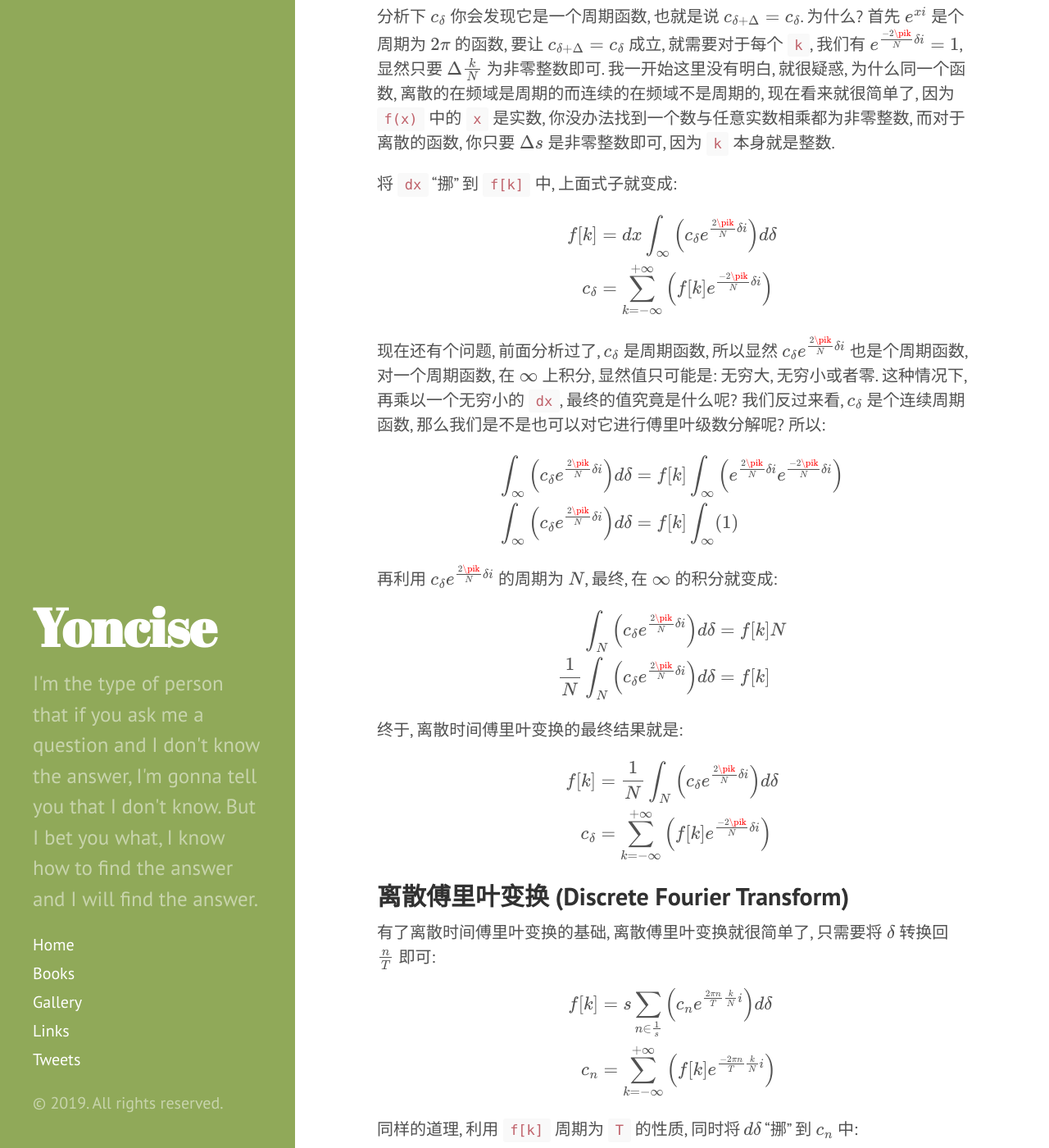
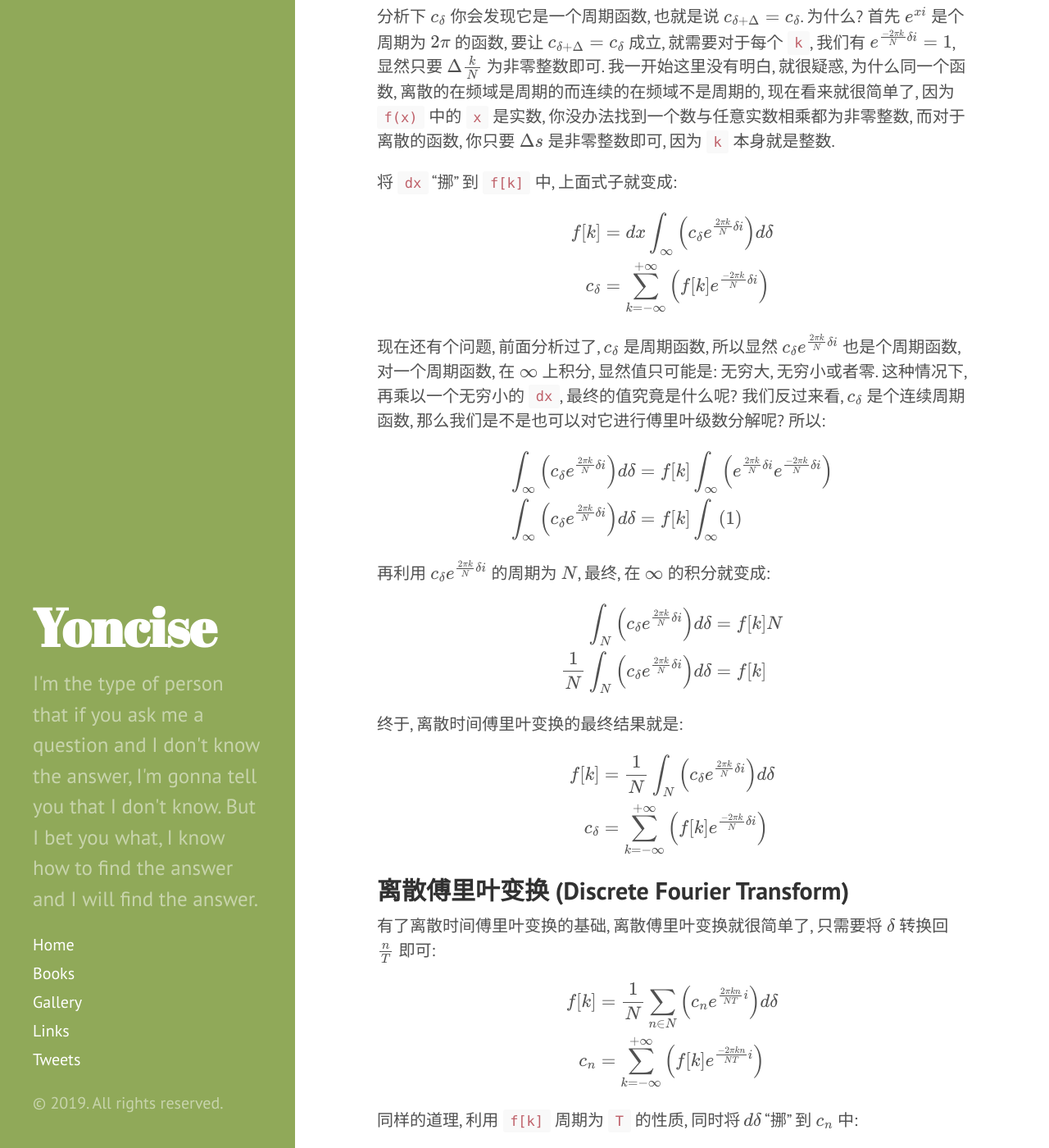
Before and after one commit to yoncise/yoncise.github.io, a Jekyll site: the page built from _posts/2019-08-01-傅里叶里傅.md, in a window 1280 px wide and 1400 px high, scrolled down 3856 px. Shown: the whole window at 82% size. Built offline with Jekyll 4.4.1, drawn with Linux system fonts in a browser that asks for light colours; formulas are drawn with MathJax 3; some of the changed text lies outside the part shown.

Commit message:
typo fix

```diff
--- a/_posts/2019-08-01-傅里叶里傅.md
+++ b/_posts/2019-08-01-傅里叶里傅.md
@@ -138,9 +138,9 @@ $$
 
 $$
 \begin{align*}
-f[k] &= \int_{\infty} \left(c_{\delta} e^{\frac{2\pik}{N}\delta i}\right) d\delta \\
+f[k] &= \int_{\infty} \left(c_{\delta} e^{\frac{2\pi k}{N}\delta i}\right) d\delta \\
 
-c_{\delta} &= \sum_{k=-\infty}^{+\infty} \left(f[k] e^{\frac{-2\pik}{N}\delta i} dx\right)
+c_{\delta} &= \sum_{k=-\infty}^{+\infty} \left(f[k] e^{\frac{-2\pi k}{N}\delta i} dx\right)
 \end{align*}
 $$
 
@@ -149,7 +149,7 @@ $$
 
 分析下 $$ c_{\delta} $$ 你会发现它是一个周期函数, 也就是说 $$ c_{\delta + \Delta} = c_{\delta} $$.
 为什么? 首先 $$ e^{xi} $$ 是个周期为 $$ 2\pi $$ 的函数, 要让 $$ c_{\delta + \Delta} = c_{\delta} $$ 成立,
-就需要对于每个 `k`, 我们有 $$ e^{\frac{-2\pik}{N}\delta i} = 1 $$, 显然只要 $$ \Delta \frac{k}{N} $$ 为非零整数即可.
+就需要对于每个 `k`, 我们有 $$ e^{\frac{-2\pi k}{N}\delta i} = 1 $$, 显然只要 $$ \Delta \frac{k}{N} $$ 为非零整数即可.
 我一开始这里没有明白, 就很疑惑, 为什么同一个函数, 离散的在频域是周期的而连续的在频域不是周期的,
 现在看来就很简单了, 因为 `f(x)` 中的 `x` 是实数, 你没办法找到一个数与任意实数相乘都为非零整数,
 而对于离散的函数, 你只要 $$\Delta s$$ 是非零整数即可, 因为 `k` 本身就是整数.
@@ -158,32 +158,32 @@ $$
 
 $$
 \begin{align*}
-f[k] &= dx \int_{\infty} \left(c_{\delta} e^{\frac{2\pik}{N}\delta i}\right) d\delta \\
+f[k] &= dx \int_{\infty} \left(c_{\delta} e^{\frac{2\pi k}{N}\delta i}\right) d\delta \\
 
-c_{\delta} &= \sum_{k=-\infty}^{+\infty} \left(f[k] e^{\frac{-2\pik}{N}\delta i} \right)
+c_{\delta} &= \sum_{k=-\infty}^{+\infty} \left(f[k] e^{\frac{-2\pi k}{N}\delta i} \right)
 \end{align*}
 $$
 
-现在还有个问题, 前面分析过了, $$  c_{\delta} $$ 是周期函数, 所以显然 $$ c_{\delta} e^{\frac{2\pik}{N}\delta i} $$
+现在还有个问题, 前面分析过了, $$  c_{\delta} $$ 是周期函数, 所以显然 $$ c_{\delta} e^{\frac{2\pi k}{N}\delta i} $$
 也是个周期函数, 对一个周期函数, 在 $$ \infty $$ 上积分, 显然值只可能是: 无穷大, 无穷小或者零. 这种情况下,
 再乘以一个无穷小的 `dx`, 最终的值究竟是什么呢? 我们反过来看, $$ c_{\delta} $$ 是个连续周期函数,
 那么我们是不是也可以对它进行傅里叶级数分解呢? 所以:
 
 $$
 \begin{align*}
-\int_{\infty} \left(c_{\delta} e^{\frac{2\pik}{N}\delta i}\right) d\delta &= f[k] \int_{\infty}  \left( e^{\frac{2\pik}{N}\delta i} e^{\frac{-2\pik}{N}\delta i} \right) \\
+\int_{\infty} \left(c_{\delta} e^{\frac{2\pi k}{N}\delta i}\right) d\delta &= f[k] \int_{\infty}  \left( e^{\frac{2\pi k}{N}\delta i} e^{\frac{-2\pi k}{N}\delta i} \right) \\
 
-\int_{\infty} \left(c_{\delta} e^{\frac{2\pik}{N}\delta i}\right) d\delta &= f[k] \int_{\infty}(1)
+\int_{\infty} \left(c_{\delta} e^{\frac{2\pi k}{N}\delta i}\right) d\delta &= f[k] \int_{\infty}(1)
 \end{align*}
 $$
 
-再利用 $$ c_{\delta} e^{\frac{2\pik}{N}\delta i} $$ 的周期为 $$ N $$, 最终, 在 $$ \infty $$ 的积分就变成:
+再利用 $$ c_{\delta} e^{\frac{2\pi k}{N}\delta i} $$ 的周期为 $$ N $$, 最终, 在 $$ \infty $$ 的积分就变成:
 
 $$
 \begin{align*}
-\int_{N} \left(c_{\delta} e^{\frac{2\pik}{N}\delta i}\right) d\delta &= f[k] N \\
+\int_{N} \left(c_{\delta} e^{\frac{2\pi k}{N}\delta i}\right) d\delta &= f[k] N \\
 
-\frac{1}{N}\int_{N} \left(c_{\delta} e^{\frac{2\pik}{N}\delta i}\right) d\delta &= f[k]
+\frac{1}{N}\int_{N} \left(c_{\delta} e^{\frac{2\pi k}{N}\delta i}\right) d\delta &= f[k]
 \end{align*}
 $$
 
@@ -191,9 +191,9 @@ $$
 
 $$
 \begin{align*}
-f[k] &= \frac{1}{N}\int_{N} \left(c_{\delta} e^{\frac{2\pik}{N}\delta i}\right) d\delta \\
+f[k] &= \frac{1}{N}\int_{N} \left(c_{\delta} e^{\frac{2\pi k}{N}\delta i}\right) d\delta \\
 
-c_{\delta} &= \sum_{k=-\infty}^{+\infty} \left(f[k] e^{\frac{-2\pik}{N}\delta i} \right)
+c_{\delta} &= \sum_{k=-\infty}^{+\infty} \left(f[k] e^{\frac{-2\pi k}{N}\delta i} \right)
 \end{align*}
 $$
 
@@ -204,9 +204,9 @@ $$
 
 $$
 \begin{align*}
-f[k] &= s\sum_{n \in \frac{1}{s}} \left(c_n e^{\frac{2 \pi n}{T} \frac{k}{N} i}\right) d\delta \\
+f[k] &= \frac{1}{N}\sum_{n \in N} \left(c_n e^{\frac{2 \pi kn}{NT} i}\right) d\delta \\
 
-c_n &= \sum_{k=-\infty}^{+\infty} \left(f[k] e^{\frac{-2 \pi n}{T} \frac{k}{N} i} \right)
+c_n &= \sum_{k=-\infty}^{+\infty} \left(f[k] e^{\frac{-2 \pi kn}{NT} i} \right)
 \end{align*}
 $$
 
```
